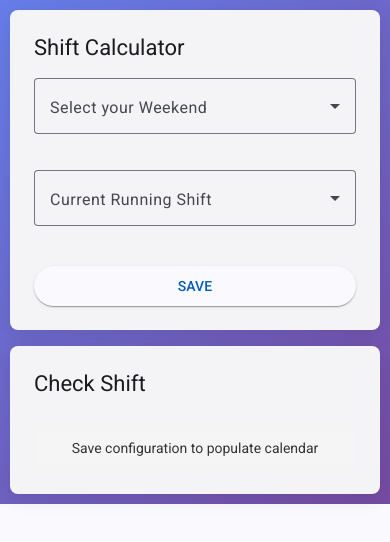
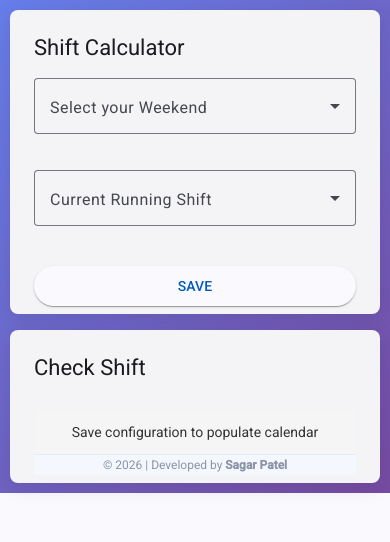
Before and after one commit to sagarpatrel/shift-calculator, an Angular app: page / in a window 390 px wide. Shown: the top 542 px of the page. Built offline with nearby package versions, Linux system fonts and the light colour scheme.

Commit message:
added footer

```diff
--- a/src/app/components/shift-config/shift-config/shift-config.css
+++ b/src/app/components/shift-config/shift-config/shift-config.css
@@ -59,7 +59,15 @@
 ::ng-deep mat-form-field {
   width: 100%;
 }
-
+.footer {
+  text-align: center;
+  /* padding: 12px; */
+  font-size: 12px;
+  color: #8a94a6; /* soft grey */
+  background-color: #f4f8fe;
+  border-top: 1px solid #e0ecfb;
+  /* margin-top: 20px; */
+}
 .save-btn,
 .check-btn {
   width: 100%;
@@ -124,6 +132,7 @@
 
   .mobile-card {
     width: 100%;
+    padding-bottom: 8px;
   }
 }
 
--- a/src/app/components/shift-config/shift-config/shift-config.html
+++ b/src/app/components/shift-config/shift-config/shift-config.html
@@ -116,6 +116,9 @@
             <div *ngIf="selectedDate && selectedShift" class="result">
                 {{ selectedDate | date:'fullDate' }} → {{ selectedShift }}
             </div>
+            <div class="footer">
+                © 2026 | Developed by <strong>Sagar Patel</strong>
+            </div>
         </mat-card>
     </div>
 </div>
```
